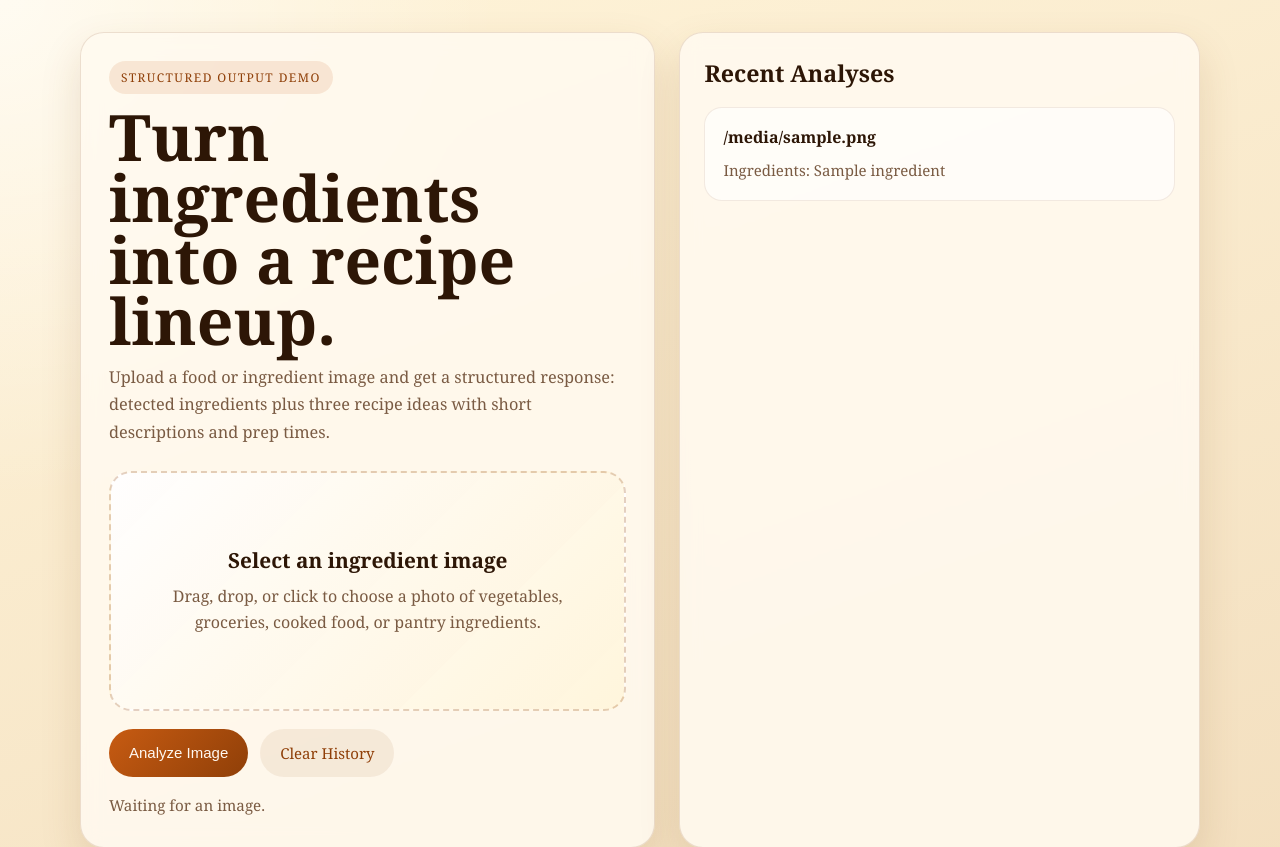
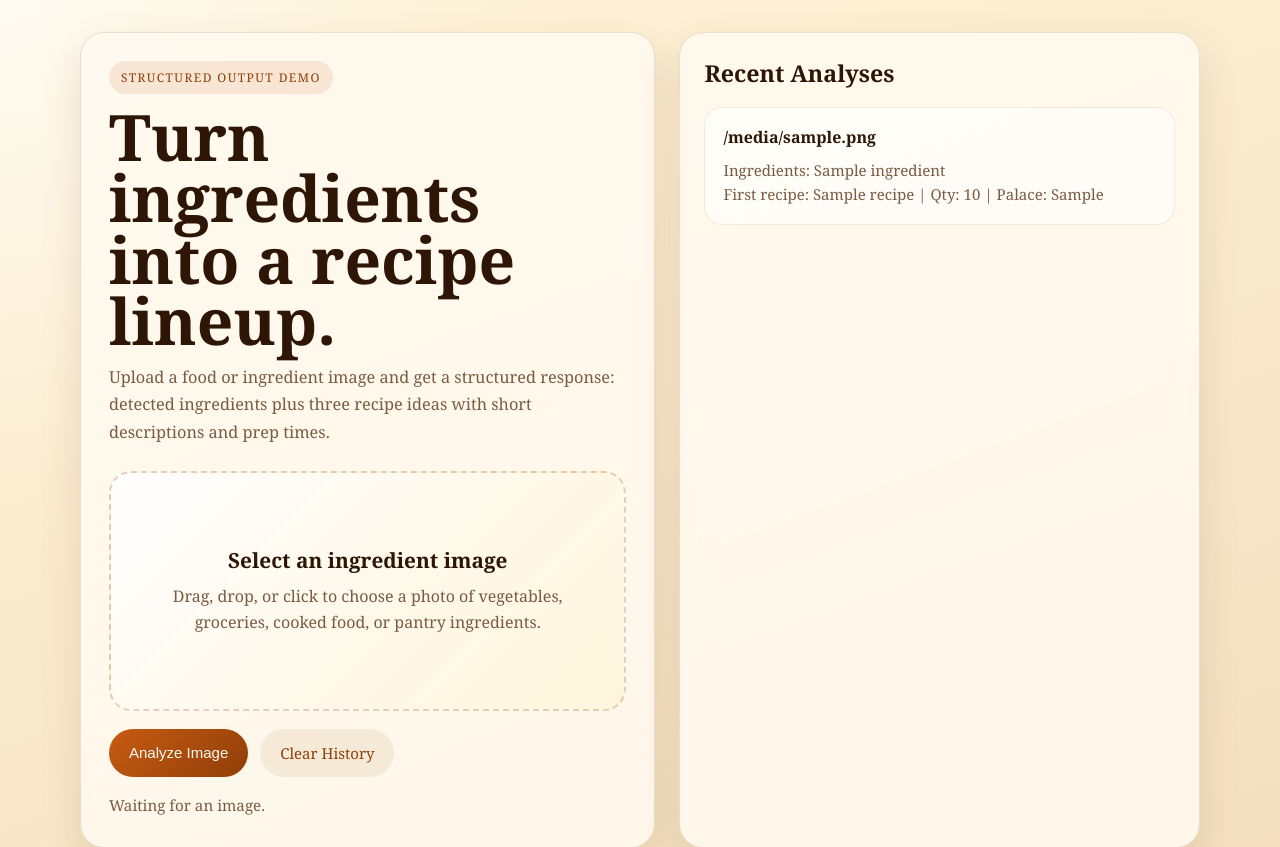
Before and after one commit to vampiresati/lanchain_practice_by_satvir, a Flask app: template templates/structured_recipe.html in a window 1280 px wide. Shown: the top 847 px of the page. Run offline with Flask 3, Linux system fonts and the light colour scheme; the template is opened without the code that fills it: most values are stand-ins (such as "Sample title", 1, 10 or a date in 2020).

Commit message:
Add recipe metadata display for quantity and palace details
Enhanced the recipe display by introducing a new "recipe-meta" section to show metadata such as quantity and dish palace if available. Updated both the HTML templates and JavaScript logic to dynamically render these details. Improves clarity and usability for users viewing recipes.

```diff
--- a/templates/structured_recipe.html
+++ b/templates/structured_recipe.html
@@ -247,6 +247,21 @@
             font-size: 0.95rem;
         }
 
+        .recipe-meta {
+            display: grid;
+            gap: 8px;
+            margin: 0 0 12px;
+        }
+
+        .recipe-meta-line {
+            font-size: 0.9rem;
+            color: var(--accent-dark);
+        }
+
+        .recipe-meta-line strong {
+            color: var(--text);
+        }
+
         .prep-time {
             display: inline-block;
             padding: 7px 10px;
@@ -400,6 +415,18 @@
                             Ingredients:
                             {{ item.ingredients | join(", ") }}
                         </p>
+                        {% if item.recipes %}
+                            <p>
+                                First recipe:
+                                {{ item.recipes[0].name }}
+                                {% if item.recipes[0].quantity %}
+                                    | Qty: {{ item.recipes[0].quantity }}
+                                {% endif %}
+                                {% if item.recipes[0].dish_palace %}
+                                    | Palace: {{ item.recipes[0].dish_palace }}
+                                {% endif %}
+                            </p>
+                        {% endif %}
                     </article>
                 {% endfor %}
             </div>
@@ -460,16 +487,37 @@
         const card = document.createElement("article");
         const title = document.createElement("h3");
         const description = document.createElement("p");
+        const meta = document.createElement("div");
         const prep = document.createElement("span");
 
         card.className = "recipe-item";
         title.textContent = recipe.name;
         description.textContent = recipe.description;
+        meta.className = "recipe-meta";
         prep.className = "prep-time";
         prep.textContent = recipe.prep_time;
 
+        if (recipe.quantity) {
+            const quantity = document.createElement("div");
+
+            quantity.className = "recipe-meta-line";
+            quantity.innerHTML = `<strong>Quantity:</strong> ${recipe.quantity}`;
+            meta.appendChild(quantity);
+        }
+
+        if (recipe.dish_palace) {
+            const palace = document.createElement("div");
+
+            palace.className = "recipe-meta-line";
+            palace.innerHTML = `<strong>Dish Palace:</strong> ${recipe.dish_palace}`;
+            meta.appendChild(palace);
+        }
+
         card.appendChild(title);
         card.appendChild(description);
+        if (meta.childElementCount > 0) {
+            card.appendChild(meta);
+        }
         card.appendChild(prep);
 
         return card;
@@ -486,6 +534,23 @@
 
         article.appendChild(title);
         article.appendChild(summary);
+
+        if (result.recipes.length > 0) {
+            const recipeSummary = document.createElement("p");
+            const firstRecipe = result.recipes[0];
+            const details = [firstRecipe.name];
+
+            if (firstRecipe.quantity) {
+                details.push(`Qty: ${firstRecipe.quantity}`);
+            }
+
+            if (firstRecipe.dish_palace) {
+                details.push(`Palace: ${firstRecipe.dish_palace}`);
+            }
+
+            recipeSummary.textContent = `First recipe: ${details.join(" | ")}`;
+            article.appendChild(recipeSummary);
+        }
 
         if (historyEmpty) {
             historyEmpty.hidden = true;
```
